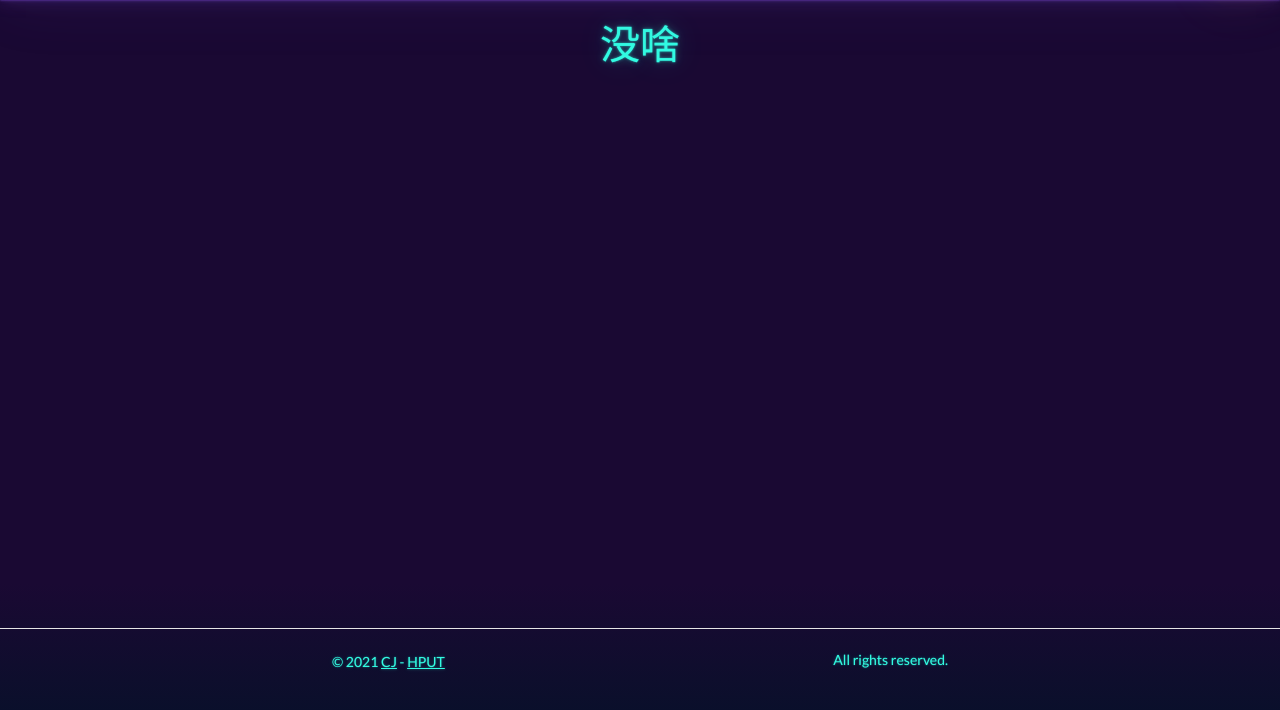
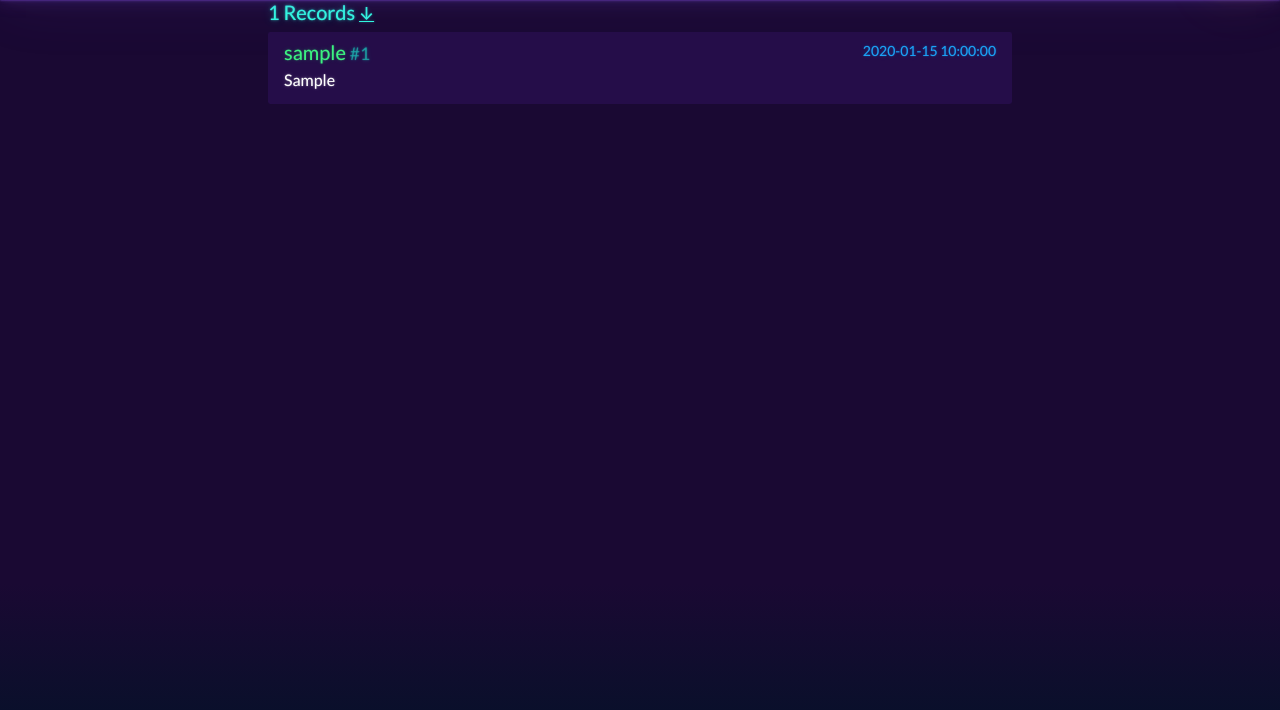
Before and after one commit to AshenOne-N/tracemonitor, a Flask app: page /auth in a window 1280 px wide. Shown: the part 56-766 px from the top of the page. Run offline with Flask 2, Linux system fonts and the light colour scheme; a user stored in the database is signed in; tables that the repository leaves empty hold one stand-in row (values such as "Sample post"); some libraries are stand-ins or nearby versions.

Commit message:
取消图片文件的跟踪 完成管理页面

```diff
--- a/forms.py
+++ b/forms.py
@@ -5,7 +5,8 @@ from wtforms.validators import DataRequired, Length
 
 class SignUpForm(FlaskForm):
     name = StringField('姓名', validators=[DataRequired(), Length(1, 20)])
-    ID = StringField('学号', validators=[DataRequired(), Length(1, 200)])
+    stcard = StringField('学号', validators=[DataRequired(), Length(11, 12)])
+    phone = StringField('手机号码',validators=[DataRequired(),Length(11)])
     submit = SubmitField('提交')
 
 
--- a/templates/auth.html
+++ b/templates/auth.html
@@ -13,18 +13,38 @@
                 <ul class="navbar-nav me-auto">
 
                 </ul>
-                <a href="{{url_for('logout') }}" >
-                <button class="btn btn-warning my-2 my-sm-0" type="submit" >退出</button>
-                    </a>
+                <a href="{{ url_for('logout') }}">
+                    <button class="btn btn-warning my-2 my-sm-0" type="submit">退出</button>
+                </a>
             </div>
         </div>
     </nav>
 {% endblock nav %}
 {% block content %}
-    <div class="container h-100">
-        <div class="row h-100 page-header justify-content-center align-items-center">
-            <h1 class="headline-title">没啥</h1>
-        </div>
-
+    <div class="container ">
+    <div class="col-md-8 mx-auto">
+    <h5>{{ records|length }} Records
+        <small class="float-right">
+            <a href="#bottom" title="Go Bottom">&darr;</a>
+        </small>
+    </h5>
+    <div class="list-group">
+        {% for record in records %}
+            <a class="list-group-item list-group-item-action flex-column">
+                <div class="d-flex w-100 justify-content-between">
+                    <h5 class="mb-1 text-success">{{ record.user.username }}
+                        <small class="text-muted"> #{{ loop.revindex }}</small>
+                    </h5>
+                    <small class="text-info" >
+                        {{ record.timestamp }}
+                    </small>
+                </div>
+                <p class="mb-1 text-white">{{ record.user.st_card }}</p>
+            </a>
+        {% endfor %}
+    </div>
+    </div>
     </div>
 {% endblock content %}
+{% block footer %}
+{% endblock footer %}
--- a/templates/base.html
+++ b/templates/base.html
@@ -48,8 +48,8 @@
                 </div>
                 <div class="col-md-4 align-self-center">
                     <h1>扫描成功</h1>
-                    <h4>姓名：李婷</h4>
-                    <h4>学号：123456</h4>
+                    <h4>姓名：付楷</h4>
+                    <h4>学号：123456789101</h4>
                 </div>
             </div>
         </div>
--- a/views.py
+++ b/views.py
@@ -1,4 +1,4 @@
-from flask import render_template, flash, redirect, url_for,  request, current_app
+from flask import render_template, flash, redirect, url_for, request, current_app
 from flask_login import current_user
 from tracemonitor import app
 from forms import SignUpForm, LoginForm
@@ -15,6 +15,7 @@ def index():
 @app.route('/signup')
 def sign_up():
     form = SignUpForm()
+
     return render_template('signup.html', form=form)
 
 
@@ -40,7 +41,8 @@ def login():
 @app.route('/auth')
 @login_required
 def auth():
-    return render_template('auth.html')
+    records = Record.query.order_by(Record.timestamp.desc()).all()
+    return render_template('auth.html', records=records)
 
 
 @app.route('/logout')
```
